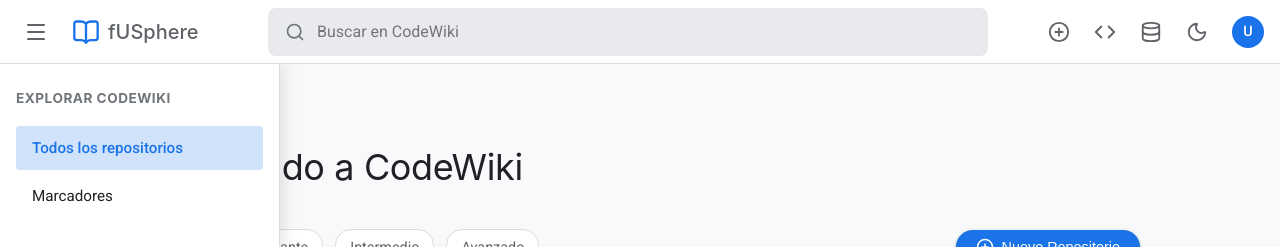
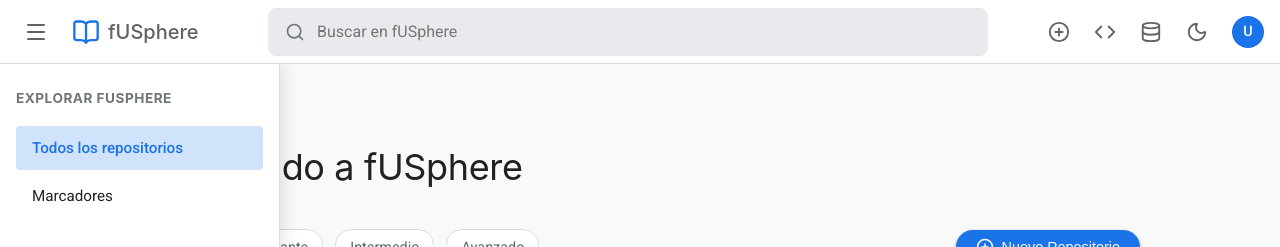
Before and after one commit to vTrxn/CodewikiCopia, a React (Vite) app: page / in a window 1280 px wide. Shown: the top 247 px of the page. Built offline with nearby package versions, Linux system fonts and the light colour scheme; a web font is replaced by a local one.

Commit message:
chore: replace remaining CodeWiki text references with fUSphere

```diff
--- a/src/App.jsx
+++ b/src/App.jsx
@@ -243,7 +243,7 @@ export default function App() {
     const url = URL.createObjectURL(blob);
     const a = document.createElement('a');
     a.href = url;
-    a.download = 'codewiki-template-db.json';
+    a.download = 'fusphere-template-db.json';
     a.click();
     URL.revokeObjectURL(url);
   };
--- a/src/components/Dashboard.jsx
+++ b/src/components/Dashboard.jsx
@@ -55,7 +55,7 @@ export default function Dashboard({
       }}>
         <div style={{ padding: '24px 16px' }}>
            <h4 style={{ fontFamily: 'var(--font-heading)', fontSize: '0.85rem', color: 'var(--text-muted)', textTransform: 'uppercase', marginBottom: '16px', letterSpacing: '0.5px' }}>
-              Explorar CodeWiki
+              Explorar fUSphere
            </h4>
            <ul style={{ listStyle: 'none', display: 'flex', flexDirection: 'column', gap: '4px', margin: 0, padding: 0 }}>
               <li
@@ -96,14 +96,14 @@ export default function Dashboard({
           {/* Breadcrumb / Title */}
           <div style={{ marginBottom: '32px' }}>
             <div style={{ display: 'flex', alignItems: 'center', gap: '8px', color: 'var(--text-muted)', fontSize: '0.9rem', marginBottom: '12px' }}>
-              <span>CodeWiki</span>
+              <span>fUSphere</span>
               <ChevronRight size={14} />
               <span style={{ color: 'var(--text-secondary)' }}>
                 {showOnlyBookmarks ? 'Marcadores' : activeCategory}
               </span>
             </div>
             <h1 style={{ fontFamily: 'var(--font-heading)', fontSize: '2.25rem', fontWeight: 400, color: 'var(--text-primary)', letterSpacing: '-0.01em' }}>
-              {showOnlyBookmarks ? 'Tus Marcadores' : (activeCategory === 'Todos' ? 'Bienvenido a CodeWiki' : activeCategory)}
+              {showOnlyBookmarks ? 'Tus Marcadores' : (activeCategory === 'Todos' ? 'Bienvenido a fUSphere' : activeCategory)}
             </h1>
           </div>
 
--- a/src/components/Navbar.jsx
+++ b/src/components/Navbar.jsx
@@ -65,7 +65,7 @@ export default function Navbar({
           <Search size={20} style={{ color: 'var(--text-muted)', marginRight: '12px' }} />
           <input
             type="text"
-            placeholder="Buscar en CodeWiki"
+            placeholder="Buscar en fUSphere"
             style={{
               flex: 1,
               background: 'transparent',
--- a/src/index.css
+++ b/src/index.css
@@ -1,7 +1,7 @@
 @import url('https://fonts.googleapis.com/css2?family=Google+Sans:wght@400;500;700&family=Roboto:wght@300;400;500;700&family=Roboto+Mono:wght@400;500&display=swap');
 
 :root {
-  /* Google Material / CodeWiki Theme */
+  /* Google Material / fUSphere Theme */
   --bg-primary: #ffffff;
   --bg-secondary: #f8f9fa;
   --bg-tertiary: #e8eaed;
```
